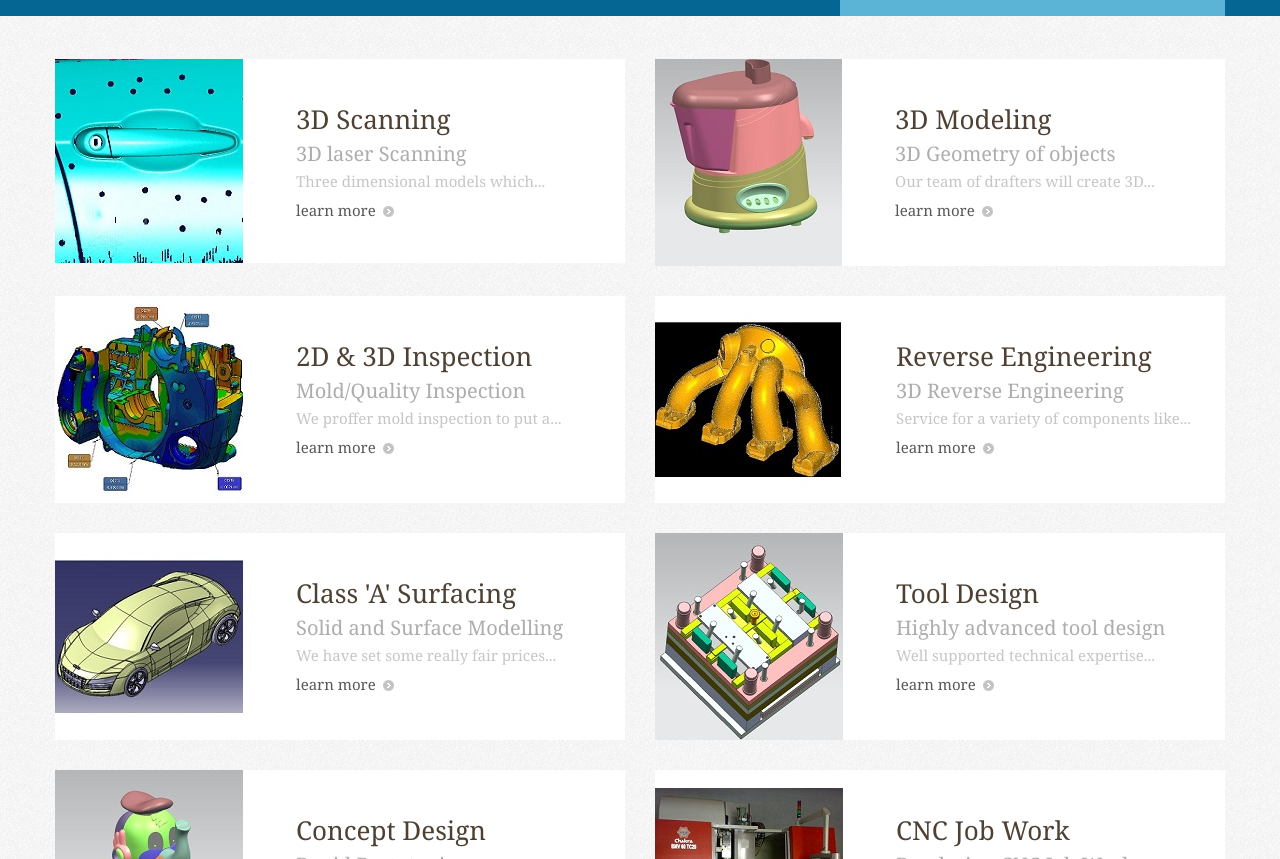
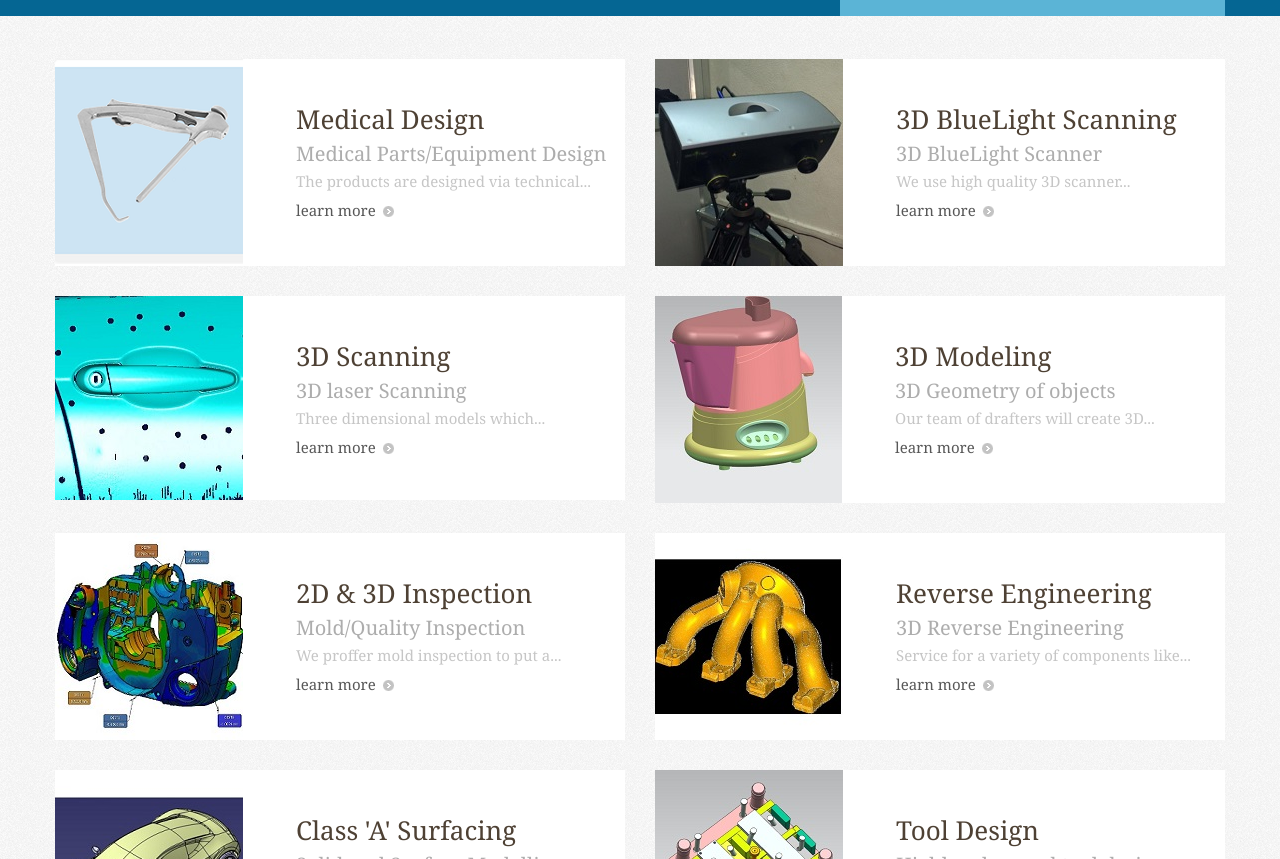
Before and after one commit to coredox/i3d, a plain HTML site: page index.html in a window 1280 px wide. Shown: the part 1496-2355 px from the top of the page. Drawn offline with Linux system fonts and the light colour scheme.

Commit message:
new services

```diff
--- a/index.html
+++ b/index.html
@@ -133,6 +133,28 @@
         <div class="container">
             <div class="row">
                 <ul class="list3">
+                  <li class="col-lg-6 col-md-6 col-sm-6">
+                      <div class="box4">
+                          <figure><img src="img/s9.jpg" alt=""></figure>
+                          <div class="info1 maxheight">
+                              <p class="list3title1">Medical Design</p>
+                              <p class="list3title2">Medical Parts/Equipment Design</p>
+                              <p class="list3title3">The products are designed via technical...</p>
+                              <a href="scan.html" class="btn-link btn-link1">learn more<span></span></a>
+                          </div>
+                      </div>
+                  </li>
+                  <li class="col-lg-6 col-md-6 col-sm-6">
+                      <div class="box4">
+                          <figure><img src="img/s10.jpg" alt=""></figure>
+                          <div class="info1 maxheight">
+                              <p class="list3title1">3D BlueLight Scanning</p>
+                              <p class="list3title2">3D BlueLight Scanner</p>
+                              <p class="list3title3">We use high quality 3D scanner...</p>
+                              <a href="scan.html" class="btn-link btn-link1">learn more<span></span></a>
+                          </div>
+                      </div>
+                  </li>
                     <li class="col-lg-6 col-md-6 col-sm-6">
                         <div class="box4">
                             <figure><img src="img/s1.jpg" alt=""></figure>
```
Also changed, not shown: img/s10.jpg (added), img/s9.jpg (added).
